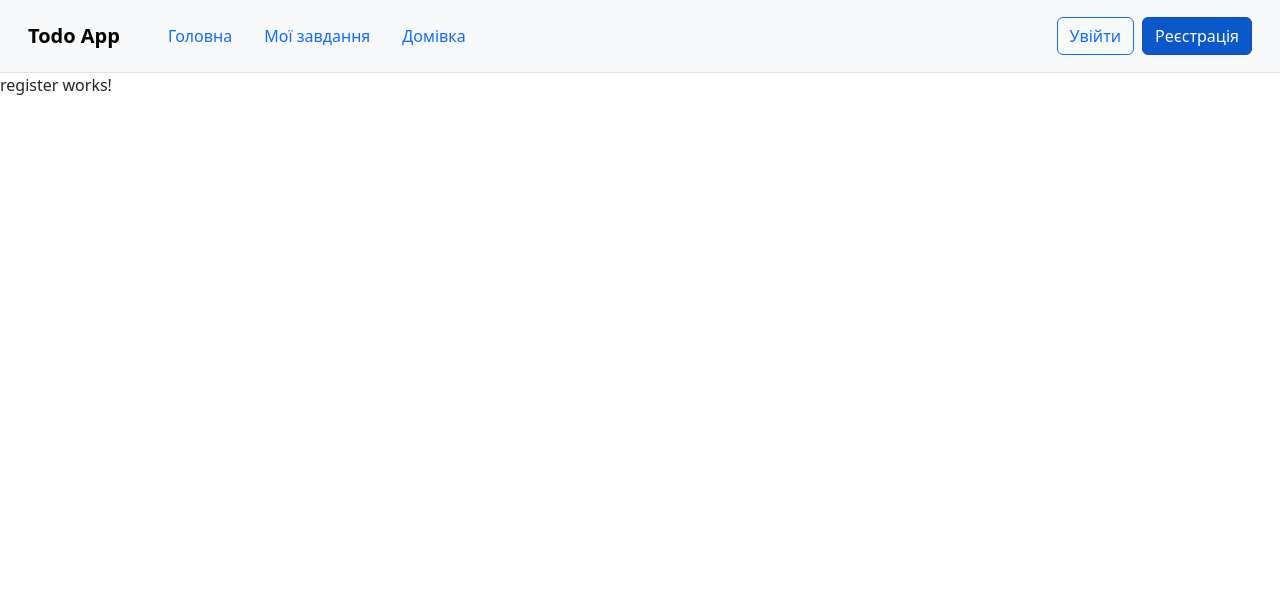
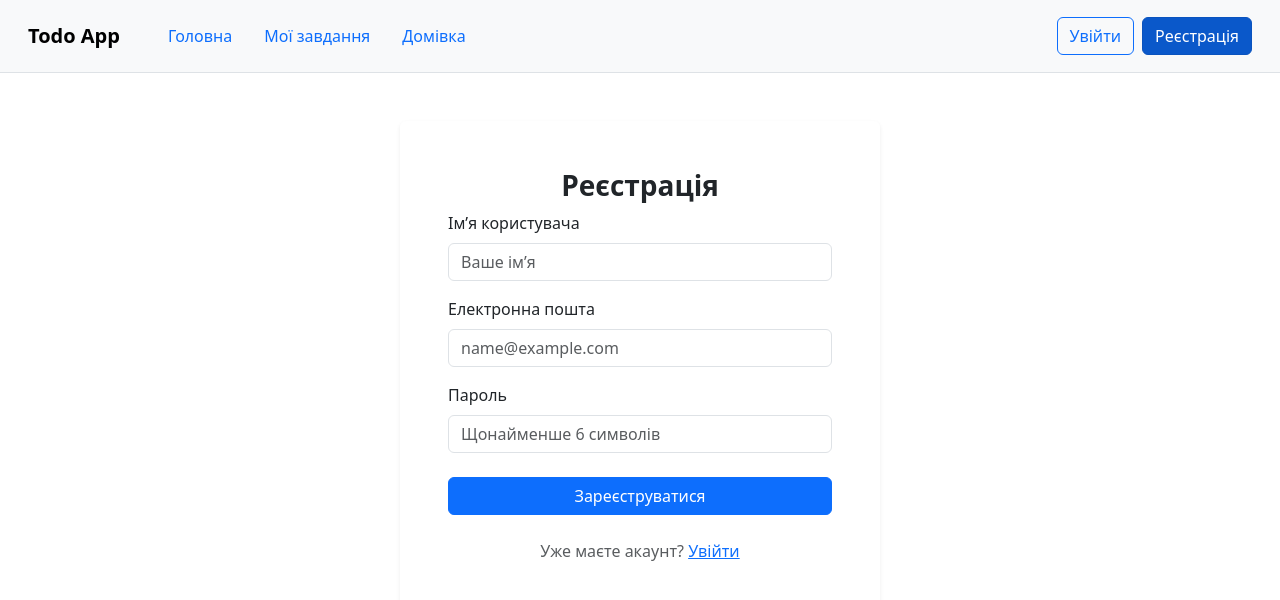
Before and after one commit to olehskomorokha/todo-app-frontend, an Angular app in the folder todo-app/: page /register in a window 1280 px wide. Shown: the top 600 px of the page. Built offline with nearby package versions, Linux system fonts and the light colour scheme.

Commit message:
add register / login form

```diff
--- a/todo-app/src/app/auth/auth.ts
+++ b/todo-app/src/app/auth/auth.ts
@@ -25,14 +25,14 @@ export interface ApiError {
 export class Auth {
   private readonly http = inject(HttpClient);
   private readonly platformId = inject(PLATFORM_ID);
-  private readonly apiUrl = 'http://localhost:5127/api/User';
+  private readonly apiUrl = 'https://localhost:7225/api/User';
 
   register(data: RegisterRequest) {
     return this.http.post<void>(this.apiUrl, data);
   }
 
   login(data: LoginRequest) {
-    return this.http.post<string>(`${this.apiUrl}/login`, data).pipe(
+    return this.http.post(`${this.apiUrl}/login`, data, { responseType: 'text' }).pipe(
       tap(token => {
         if (isPlatformBrowser(this.platformId)) {
           localStorage.setItem('accessToken', token);
--- a/todo-app/src/app/auth/login/login.css
+++ b/todo-app/src/app/auth/login/login.css
@@ -0,0 +1,3 @@
+.auth-page .card {
+  max-width: 480px;
+}
--- a/todo-app/src/app/auth/login/login.html
+++ b/todo-app/src/app/auth/login/login.html
@@ -1 +1,40 @@
-<p>login works!</p>
+<main class="auth-page container py-5">
+  <div class="card border-0 shadow-sm mx-auto">
+    <div class="card-body p-4 p-md-5">
+      <h1 class="h3 fw-bold text-center mb-2">Вхід</h1>
+
+      @if (errorMessage) {
+        <div class="alert alert-danger" role="alert">{{ errorMessage }}</div>
+      }
+
+      <form [formGroup]="form" (ngSubmit)="submit()" novalidate>
+        <div class="mb-3">
+          <label for="login-email" class="form-label">Електронна пошта</label>
+          <input id="login-email" type="email" class="form-control" formControlName="email"
+            autocomplete="email" placeholder="name@example.com"
+            [class.is-invalid]="form.controls.email.touched && form.controls.email.invalid">
+          <div class="invalid-feedback">Введіть коректну електронну адресу.</div>
+        </div>
+
+        <div class="mb-4">
+          <label for="login-password" class="form-label">Пароль</label>
+          <input id="login-password" type="password" class="form-control" formControlName="password"
+            autocomplete="current-password" placeholder="Введіть пароль"
+            [class.is-invalid]="form.controls.password.touched && form.controls.password.invalid">
+          <div class="invalid-feedback">Введіть пароль.</div>
+        </div>
+
+        <button type="submit" class="btn btn-primary w-100" [disabled]="isSubmitting">
+          @if (isSubmitting) {
+            <span class="spinner-border spinner-border-sm me-2" aria-hidden="true"></span>
+          }
+          {{ isSubmitting ? 'Входимо…' : 'Увійти' }}
+        </button>
+      </form>
+
+      <p class="text-center text-body-secondary mt-4 mb-0">
+        Ще немає акаунта? <a routerLink="/register">Зареєструватися</a>
+      </p>
+    </div>
+  </div>
+</main>
--- a/todo-app/src/app/auth/login/login.ts
+++ b/todo-app/src/app/auth/login/login.ts
@@ -1,9 +1,45 @@
 import { Component } from '@angular/core';
+import { FormControl, FormGroup, ReactiveFormsModule, Validators } from '@angular/forms';
+import { Router, RouterLink } from '@angular/router';
+import { finalize } from 'rxjs';
+import { Auth, ApiError } from '../auth';
 
 @Component({
   selector: 'app-login',
-  imports: [],
+  imports: [ReactiveFormsModule, RouterLink],
   templateUrl: './login.html',
   styleUrl: './login.css',
 })
-export class Login {}
+export class Login {
+  readonly form = new FormGroup({
+    email: new FormControl('', { nonNullable: true, validators: [Validators.required, Validators.email] }),
+    password: new FormControl('', { nonNullable: true, validators: [Validators.required] }),
+  });
+
+  isSubmitting = false;
+  errorMessage = '';
+
+  constructor(
+    private readonly auth: Auth,
+    private readonly router: Router,
+  ) {}
+
+  submit(): void {
+    this.form.markAllAsTouched();
+    if (this.form.invalid || this.isSubmitting) return;
+
+    this.isSubmitting = true;
+    this.errorMessage = '';
+    this.auth.login(this.form.getRawValue()).pipe(
+      finalize(() => (this.isSubmitting = false)),
+    ).subscribe({
+      next: () => void this.router.navigateByUrl('/'),
+      error: error => {
+        const apiError = error.error as Partial<ApiError> | string | null;
+        this.errorMessage = typeof apiError === 'string'
+          ? apiError
+          : apiError?.message ?? 'Не вдалося увійти. Перевірте дані та спробуйте ще раз.';
+      },
+    });
+  }
+}
--- a/todo-app/src/app/auth/register/register.css
+++ b/todo-app/src/app/auth/register/register.css
@@ -0,0 +1,3 @@
+.auth-page .card {
+  max-width: 480px;
+}
--- a/todo-app/src/app/auth/register/register.html
+++ b/todo-app/src/app/auth/register/register.html
@@ -1 +1,48 @@
-<p>register works!</p>
+<main class="auth-page container py-5">
+  <div class="card border-0 shadow-sm mx-auto">
+    <div class="card-body p-4 p-md-5">
+      <h1 class="h3 fw-bold text-center mb-2">Реєстрація</h1>
+
+      @if (errorMessage) {
+        <div class="alert alert-danger" role="alert">{{ errorMessage }}</div>
+      }
+
+      <form [formGroup]="form" (ngSubmit)="submit()" novalidate>
+        <div class="mb-3">
+          <label for="register-username" class="form-label">Ім’я користувача</label>
+          <input id="register-username" type="text" class="form-control" formControlName="username"
+            autocomplete="username" placeholder="Ваше ім’я"
+            [class.is-invalid]="form.controls.username.touched && form.controls.username.invalid">
+          <div class="invalid-feedback">Введіть щонайменше 2 символи.</div>
+        </div>
+
+        <div class="mb-3">
+          <label for="register-email" class="form-label">Електронна пошта</label>
+          <input id="register-email" type="email" class="form-control" formControlName="email"
+            autocomplete="email" placeholder="name@example.com"
+            [class.is-invalid]="form.controls.email.touched && form.controls.email.invalid">
+          <div class="invalid-feedback">Введіть коректну електронну адресу.</div>
+        </div>
+
+        <div class="mb-4">
+          <label for="register-password" class="form-label">Пароль</label>
+          <input id="register-password" type="password" class="form-control" formControlName="password"
+            autocomplete="new-password" placeholder="Щонайменше 6 символів"
+            [class.is-invalid]="form.controls.password.touched && form.controls.password.invalid">
+          <div class="invalid-feedback">Пароль має містити щонайменше 6 символів.</div>
+        </div>
+
+        <button type="submit" class="btn btn-primary w-100" [disabled]="isSubmitting">
+          @if (isSubmitting) {
+            <span class="spinner-border spinner-border-sm me-2" aria-hidden="true"></span>
+          }
+          {{ isSubmitting ? 'Створюємо акаунт…' : 'Зареєструватися' }}
+        </button>
+      </form>
+
+      <p class="text-center text-body-secondary mt-4 mb-0">
+        Уже маєте акаунт? <a routerLink="/login">Увійти</a>
+      </p>
+    </div>
+  </div>
+</main>
--- a/todo-app/src/app/auth/register/register.ts
+++ b/todo-app/src/app/auth/register/register.ts
@@ -1,9 +1,46 @@
 import { Component } from '@angular/core';
+import { FormControl, FormGroup, ReactiveFormsModule, Validators } from '@angular/forms';
+import { Router, RouterLink } from '@angular/router';
+import { finalize } from 'rxjs';
+import { Auth, ApiError } from '../auth';
 
 @Component({
   selector: 'app-register',
-  imports: [],
+  imports: [ReactiveFormsModule, RouterLink],
   templateUrl: './register.html',
   styleUrl: './register.css',
 })
-export class Register {}
+export class Register {
+  readonly form = new FormGroup({
+    username: new FormControl('', { nonNullable: true, validators: [Validators.required, Validators.minLength(2)] }),
+    email: new FormControl('', { nonNullable: true, validators: [Validators.required, Validators.email] }),
+    password: new FormControl('', { nonNullable: true, validators: [Validators.required, Validators.minLength(6)] }),
+  });
+
+  isSubmitting = false;
+  errorMessage = '';
+
+  constructor(
+    private readonly auth: Auth,
+    private readonly router: Router,
+  ) {}
+
+  submit(): void {
+    this.form.markAllAsTouched();
+    if (this.form.invalid || this.isSubmitting) return;
+
+    this.isSubmitting = true;
+    this.errorMessage = '';
+    this.auth.register(this.form.getRawValue()).pipe(
+      finalize(() => (this.isSubmitting = false)),
+    ).subscribe({
+      next: () => void this.router.navigate(['/login']),
+      error: error => {
+        const apiError = error.error as Partial<ApiError> | string | null;
+        this.errorMessage = typeof apiError === 'string'
+          ? apiError
+          : apiError?.message ?? 'Не вдалося зареєструватися. Спробуйте ще раз.';
+      },
+    });
+  }
+}
```
